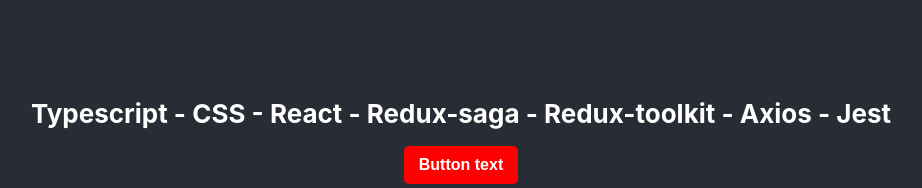
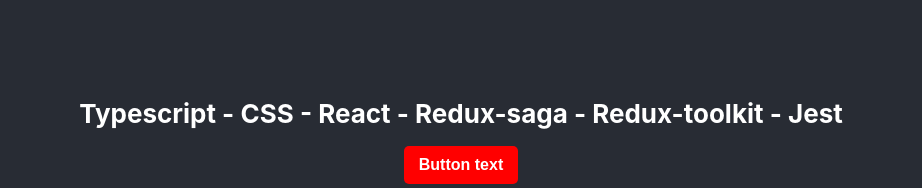
Before and after one commit to SDen4/template, a React app: page / in a window 1280 px wide. Shown: the part 228-416 px from the top of the page, without its empty margins (179-1101 px from the left). Built offline with nearby package versions, Linux system fonts and the light colour scheme; no server answers.

Commit message:
update eslint config

```diff
--- a/package.json
+++ b/package.json
@@ -61,7 +61,6 @@
     "eslint": "^8.27.0",
     "eslint-config-react": "^1.1.7",
     "eslint-plugin-import": "^2.27.5",
-    "eslint-plugin-jsx-a11y": "^6.7.1",
     "eslint-plugin-prettier": "^4.2.1",
     "eslint-plugin-react": "^7.32.2",
     "eslint-plugin-react-hooks": "^4.6.0",
--- a/src/components/Header/Header.tsx
+++ b/src/components/Header/Header.tsx
@@ -6,7 +6,7 @@
   return (
     <header>
       <h1 className={styles.appHeader}>
-        Typescript - CSS - React - Redux-saga - Redux-toolkit - Axios - Jest
+        Typescript - CSS - React - Redux-saga - Redux-toolkit - Jest
       </h1>
     </header>
   );
--- a/src/view/App.tsx
+++ b/src/view/App.tsx
@@ -10,7 +10,6 @@
 import { initDataSelect, loadingSelect } from 'selectors/main';
 
 import styles from './styles.css';
-
 // only for example of lazy import ;-)
 const LazyButton = lazy(() => import('components/ui/Button'));
 
```
Also changed, not shown: 7 other files (tests, documents, lock files or other folders).
